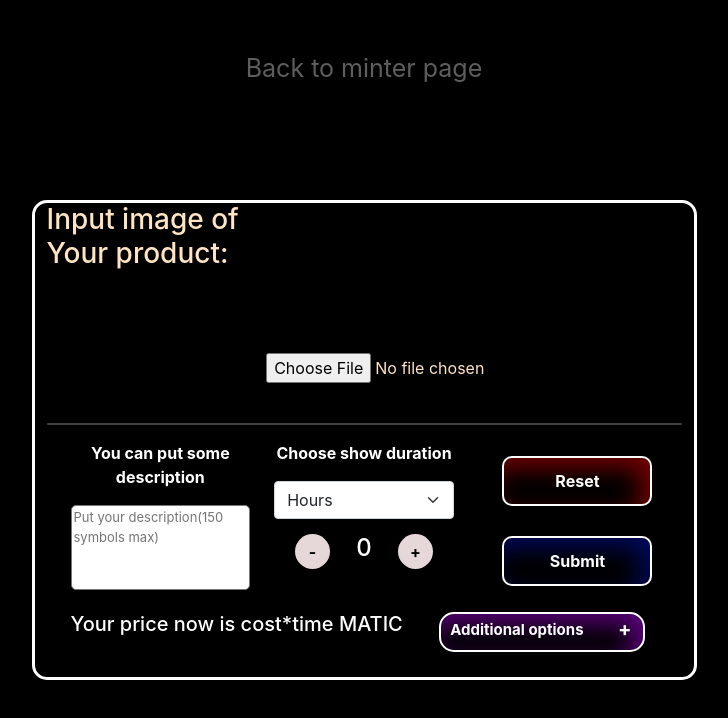
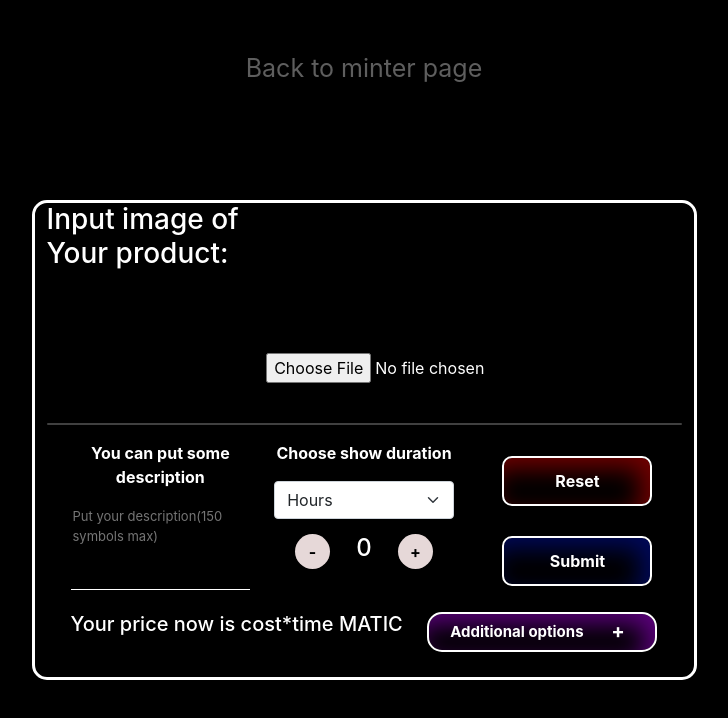
Before and after one commit to babo4ka/NFTcollectionRep, a React (Create React App) app: page /adsorder in a window 1280 px wide. Shown: the top 718 px of the page, without its empty margins (276-1004 px from the left). Built offline with nearby package versions, Linux system fonts and the light colour scheme.

Commit message:
18:45 05.02.2022

```diff
--- a/src/AdvertismentForm.js
+++ b/src/AdvertismentForm.js
@@ -1,8 +1,18 @@
 import './AdvertismentForm.scss';
 import SiteButton from './components/SiteButton';
+import { useState } from 'react';
 
 const AdvertismentForm = ()=>{
 
+
+    const [plus, setPlus] = useState("+");
+    function add_rem(){
+        if(plus == "+"){
+            setPlus("-");
+        }else{
+            setPlus("+");
+        }
+    }
 
     return(
         <div className="container">
@@ -75,16 +85,37 @@ const AdvertismentForm = ()=>{
 
                             <div className="col-12 col-lg-5 form_footer" id="add_btn_box">
                                 {/* <SiteButton id="add_btn" cn="" tn="add_btn_txt" text="Additional options"></SiteButton> */}
-                                <div className="container">
-                                    <div className="row" id="add_btn_block">
+                                <button
+                                onClick={()=>add_rem()}
+                                className="container"
+                                data-bs-toggle="collapse"
+                                data-bs-target="#link_add_form"
+                                id="add_btn_block"
+                                >
+                                    <div className="row">
                                         <div className="col-9 col-md-7 col-lg-9 text-truncate" id="add_txt">Additional options</div>
-                                        <div className="col-3 col-md-5 col-lg-3" id="add_icon">+</div>
+                                        <div className="col-3 col-md-5 col-lg-3" id="add_icon">{plus}</div>
                                     </div>
-                                </div>
+                                </button>
                             </div>
                         </div>
 
                     </div>
+
+                    <div className="row link_add_form_box">
+                        <div className="collapse col-md-12" id="link_add_form">
+                            <div className="link_add_form_item">Place link to Your project below(+10% to the price)</div>
+
+                            <input
+                            id="link_to_website_input"
+                            className="link_add_form_item"
+                            type="text"
+                            placeholder='Link to the website'></input>
+                    </div>
+
+                    </div>
+
+
 
                 </div>
 
--- a/src/AdvertismentForm.scss
+++ b/src/AdvertismentForm.scss
@@ -4,7 +4,7 @@
     border: 3px solid white;
     border-radius: 15px;
 
-    color: bisque;
+    color: white;
 
     margin-top: 100px;
 
@@ -43,6 +43,14 @@
 
 
 #description_area{
+    border: none;
+    border-bottom: 1px solid #ffffff;
+    border-radius: 0;
+    border-top-left-radius: 0.25rem;
+    border-top-right-radius: 0.25rem;
+    background-color: #52525200;
+
+    color: white;
     width: 100%;
     height: 85px;
 
@@ -50,7 +58,6 @@
 
     resize: none;
 
-    border-radius: 5px;
 }
 
 .amount_btns{
@@ -148,3 +155,47 @@
 #add_icon{
     font-size: 20px;
 }
+
+.link_add_form_box{
+    justify-content: center;
+}
+
+#link_add_form{
+    margin-bottom: 15px;
+
+    text-align: center;
+
+    color: white;
+
+    font-weight: bold;
+    font-size: 20px;
+}
+
+.link_add_form_item{
+    margin: 10px 0px;
+}
+
+#link_to_website_input{
+    border: none;
+      border-bottom: 1px solid #ffffff;
+      border-radius: 0;
+      border-top-left-radius: 0.25rem;
+      border-top-right-radius: 0.25rem;
+      background-color: #f5f5f500;
+
+      color: white;
+
+      width: 75%;
+
+      font-size: 15px;
+
+      margin-bottom: 25px;
+
+}
+
+#link_to_website_input:focus {
+    outline: 0;
+    border-bottom: 1px solid #03a9f4;
+    box-shadow: none;
+    background-color: rgba(238, 238, 238, 0);
+  }
```
